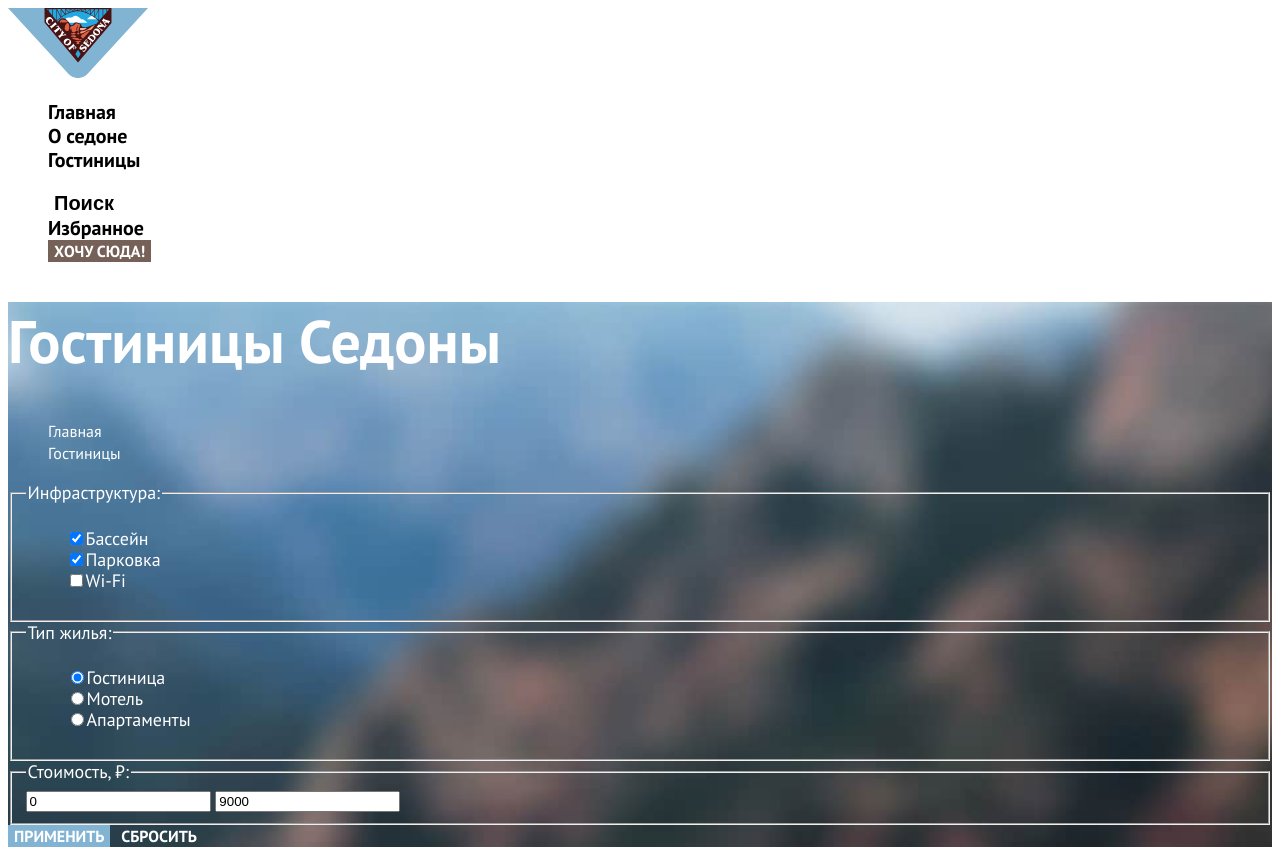
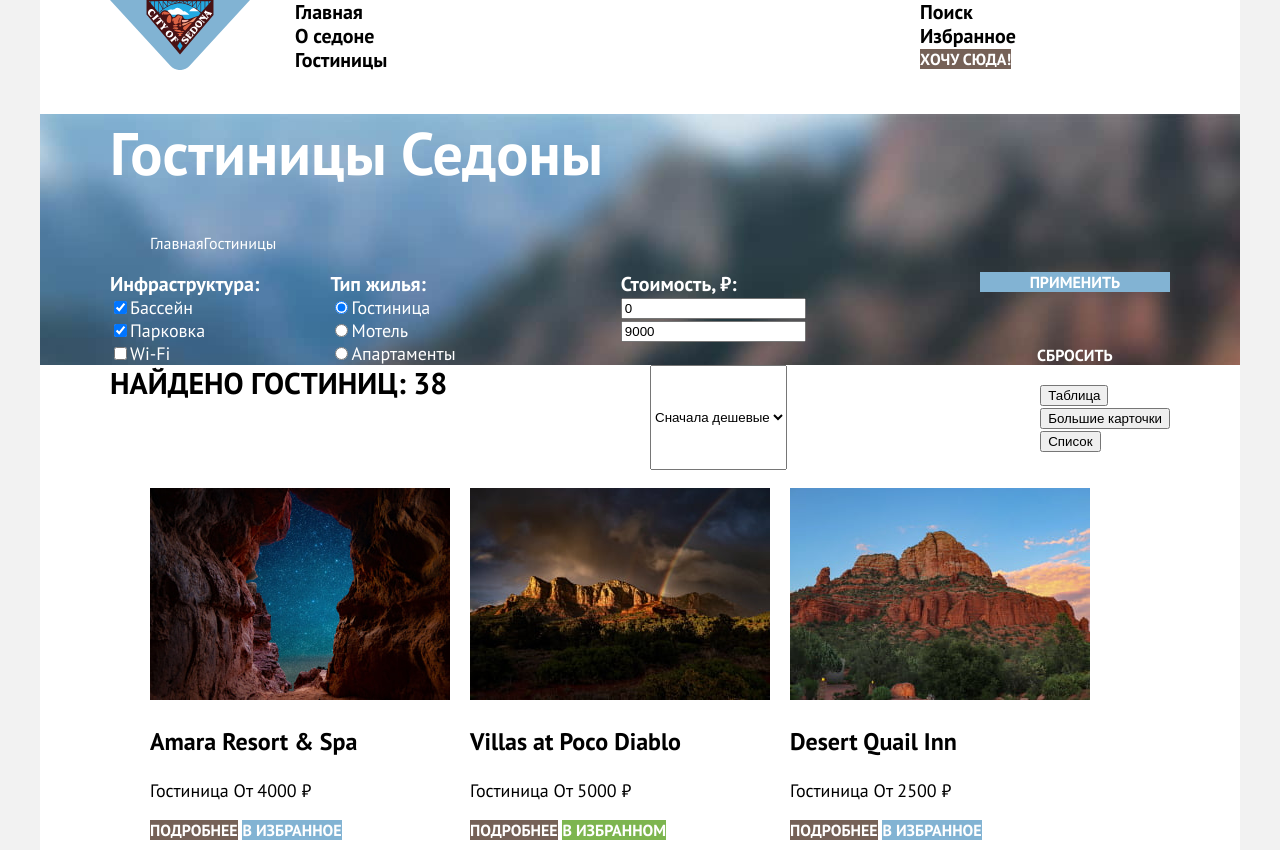
Before and after one commit to htmlacademy-htmlcss/2227957-sedona-37, a plain HTML site: page catalog.html in a window 1280 px wide. Shown: the top 850 px of the page. Drawn offline with Linux system fonts and the light colour scheme.

Commit message:
Сделала сетку страниц и блоков

```diff
--- a/catalog.html
+++ b/catalog.html
@@ -26,12 +26,12 @@
         <ul class="navigation-list navigation-user">
           <li class="navigation-item">
             <button type="button" class="navigation-link button-search">
-              <span class="visually-hidden">Поиск</span>
+              <span>Поиск</span>
             </button>
           </li>
           <li class="navigation-item">
             <a href="#" class="navigation-link">
-              <span class="visually-hidden">Избранное</span>
+              <span>Избранное</span>
             </a>
           </li>
           <li class="navigation-item">
@@ -42,6 +42,7 @@
     </header>
     <main class="main-inner">
       <header class="inner-header">
+        <div class="inner-header-container">
           <h1>Гостиницы Седоны</h1>
           <ul class="breadcrumbs">
             <li class="breadcrumbs-item">
@@ -52,7 +53,7 @@
             </li>
           </ul>
           <form action="https://echo.htmlacademy.ru" method="get" class="hotels-filter">
-          <fieldset class="hotels-filter-group">
+            <fieldset class="hotels-filter-group hotels-filter-left">
               <legend>Инфраструктура:</legend>
               <ul class="hotels-filter-list">
                 <li class="hotels-filter-item">
@@ -72,7 +73,7 @@
                 </li>
               </ul>
             </fieldset>
-          <fieldset class="hotels-filter-group">
+            <fieldset class="hotels-filter-group hotels-filter-left">
               <legend>Тип жилья:</legend>
               <ul class="hotels-filter-list">
                 <li class="hotels-filter-item">
@@ -92,18 +93,22 @@
                 </li>
               </ul>
             </fieldset>
-          <fieldset class="hotels-filter-group">
+            <fieldset class="hotels-filter-group hotels-filter-right">
               <legend>Стоимость, ₽:</legend>
               <input type="text" value="0">
               <input type="text" value="9000">
               <!-- Ещё не прошли как делать -->
             </fieldset>
+            <div class="hotels-filter-buttons">
               <button class="button" type="submit">Применить</button>
               <button class="button" type="reset">Сбросить</button>
+            </div>
           </form>
+        </div>
       </header>
       <section class="hotels">
         <h2 class="visually-hidden">Список гостиниц</h2>
+        <div class="hotels-user-buttons">
           <b class="filter-result">Найдено гостиниц: 38</b>
           <select name="sorting">
             <option value="cheap">Сначала дешевые</option>
@@ -113,18 +118,19 @@
           <ul class="card-view-buttons">
             <li>
               <button type="button" class="view-button table-view active">
-              <span class="visually-hidden">Таблица</span>
+                <span>Таблица</span>
               </button>
               <li>
                 <button type="button" class="view-button big-card-view">
-                <span class="visually-hidden">Большие карточки</span>
+                  <span>Большие карточки</span>
                 </button>
                 <li>
                   <button type="button" class="view-button list-view">
-                  <span class="visually-hidden">Список</span>
+                    <span>Список</span>
                   </button>
             </li>
           </ul>
+        </div>
         <ul class="hotels-list">
           <li class="hotels-item">
             <img src="images/hotels/hotel-1.jpg" alt="Звездное небо между двух скал каньона." width="300" height="212">
@@ -206,7 +212,7 @@
           <li class="pagination-item">
             ...
           </li>
-          <li class="pagination-item visually-hidden">
+          <li class="pagination-item">
             <a href="#" class="button">10</a>
           </li>
         </ul>
--- a/styles/styles.css
+++ b/styles/styles.css
@@ -12,11 +12,38 @@
   font-style: normal;
 }
 
+html {
+  height: 100%;
+  background-color: #F2F2F2;
+}
+
 body {
   font-family: "PT Sans", sans-serif;
   font-size: 18px;
   line-height: 21px;
   color: #000000;
+  background-color: #ffffff;
+  margin: 0 auto;
+  width: 1200px;
+  min-height: 100%;
+  display: flex;
+  flex-direction: column;
+}
+
+.header-navigation {
+  display: flex;
+}
+
+.header-logo {
+  width: 140px;
+  margin: 0 45px 0 70px;
+}
+
+.navigation-list {
+  list-style: none;
+  margin: 0;
+  padding: 0;
+  width: 500px;
 }
 
 .navigation-link {
@@ -27,13 +54,20 @@ body {
   text-decoration: none;
 }
 
-.navigation-list {
-  list-style: none;
+.navigation-user {
+  max-width: 320px;
+  margin-left: auto;
+}
+
+.visually-hidden {
+  display: none;
 }
 
 .button-search {
+  font-family: "PT Sans", sans-serif;
   border: none;
   background-color: transparent;
+  padding: 0;
 }
 
 .button {
@@ -46,10 +80,15 @@ body {
   text-transform: uppercase;
   border: none;
   text-decoration: none;
+  padding: 0;
 }
 
 .brown-button {
   background-color: #756157;
+}
+
+main {
+  flex-grow: 1;
 }
 
 .hero {
@@ -74,10 +113,15 @@ body {
 
 .features-list, .advantages-list {
   list-style: none;
+  margin: 0;
+  padding: 0;
+  display: flex;
+  flex-wrap: wrap;
 }
 
 .features-item, .advantages-item {
   text-align: center;
+  width: 400px;
 }
 
 .features-item:nth-child(2n), .advantages-item:nth-child(2n+1) {
@@ -91,6 +135,8 @@ body {
 .features-list .features-with-img {
   background-color: #82B3D3;
   color: #ffffff;
+  width: 1200px;
+  display: flex;
 }
 
 .features-item-title, .advantages-item-title {
@@ -130,8 +176,16 @@ body {
   line-height: 36px;
 }
 
+.contact {
+  width: 1060px;
+  margin: 0 auto;
+  display: flex;
+  justify-content: space-between;
+}
+
 .social-list {
   list-style: none;
+  width: 200px;
 }
 
 .phone-number {
@@ -142,6 +196,9 @@ body {
   text-decoration: none;
 }
 
+.html-academy-link {
+  width: 150px;
+}
 
 .inner-header {
   background-image: url(../images/catalog-inner-header-background.jpg);
@@ -151,6 +208,11 @@ body {
   color: #ffffff;
 }
 
+.inner-header-container {
+  width: 1060px;
+  margin: 0 auto;
+}
+
 .inner-header h1 {
   font-size: 60px;
   line-height: 78px;
@@ -158,6 +220,7 @@ body {
 
 .breadcrumbs {
   list-style: none;
+  display: flex;
 }
 
 .breadcrumbs-link {
@@ -167,26 +230,86 @@ body {
   text-decoration: none;
 }
 
+.hotels-filter {
+  display: flex;
+}
+
+.hotels-filter-group {
+  border: none;
+  padding: 0;
+  margin: 0;
+  margin-right: 70px;
+}
+
+.hotels-filter-left {
+  width: 151px;
+}
+
+.hotels-filter-left:nth-child(2) {
+  margin-right: 140px;
+}
+
+.hotels-filter-right {
+  width: 290px;
+}
+
+.hotels-filter-buttons {
+  width: 191px;
+  display: flex;
+  flex-direction: column;
+  justify-content: space-between;
+}
+
+.hotels-filter-group legend {
+  font-size: 20px;
+  line-height: 24px;
+  font-weight: 700;
+  padding: 0;
+}
+
 .hotels-filter-list {
   list-style: none;
+  margin: 0;
+  padding: 0;
+  line-height: 23px;
 }
 
 .inner-header .button[type=reset] {
   background-color: transparent;
 }
 
+.hotels-user-buttons {
+  display: flex;
+}
+
+.hotels {
+  width: 1060px;
+  margin: 0 auto;
+}
+
 .filter-result {
   font-size: 30px;
   line-height: 36px;
   text-transform: uppercase;
+  width: 340px;
+  margin-right: 200px;
+}
+
+.sorting {
+  width: 292px;
 }
 
 .card-view-buttons {
   list-style: none;
+  margin-left: auto;
 }
 
 .hotels-list {
   list-style: none;
+  display: flex;
+  flex-wrap: wrap;
+  flex-basis: 340px;
+  gap: 20px;
 }
 
 .hotels-item h3 {
@@ -204,6 +327,9 @@ body {
 
 .pagination-list {
   list-style: none;
+  display: flex;
+  flex-wrap: wrap;
+  gap: 8px;
 }
 
 .pagination-item {
```
Also changed, not shown: index.html (+13 -8 lines). Lines whose indentation alone changed are shown as unchanged.
